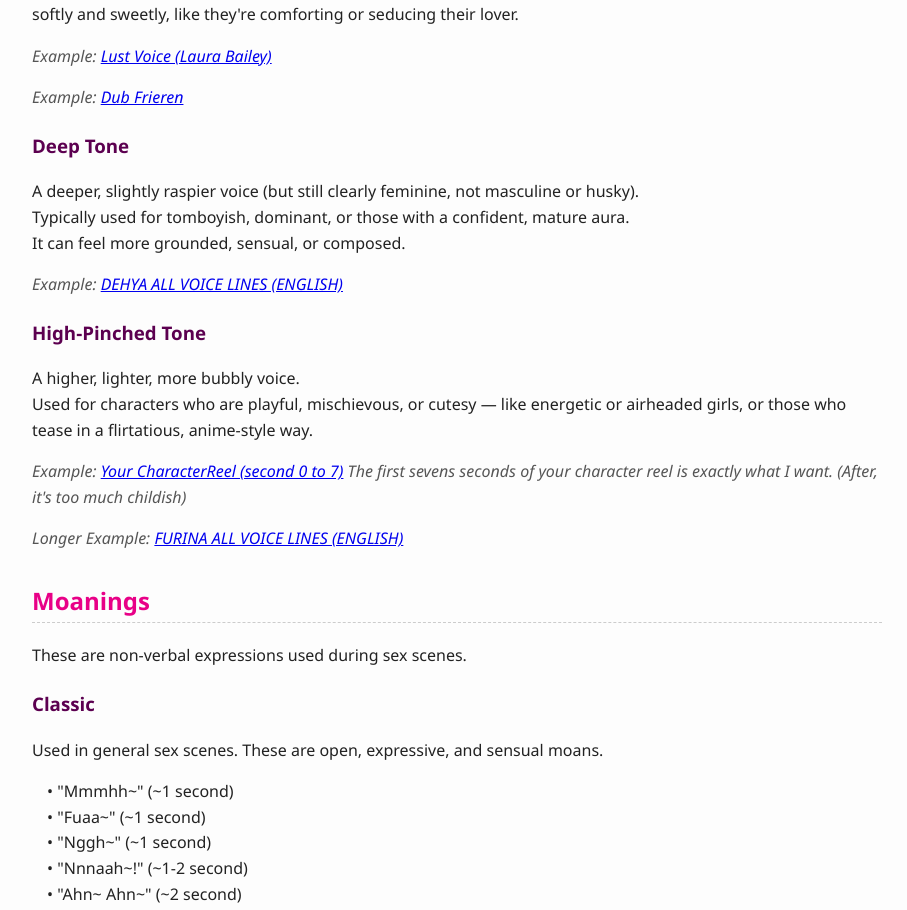
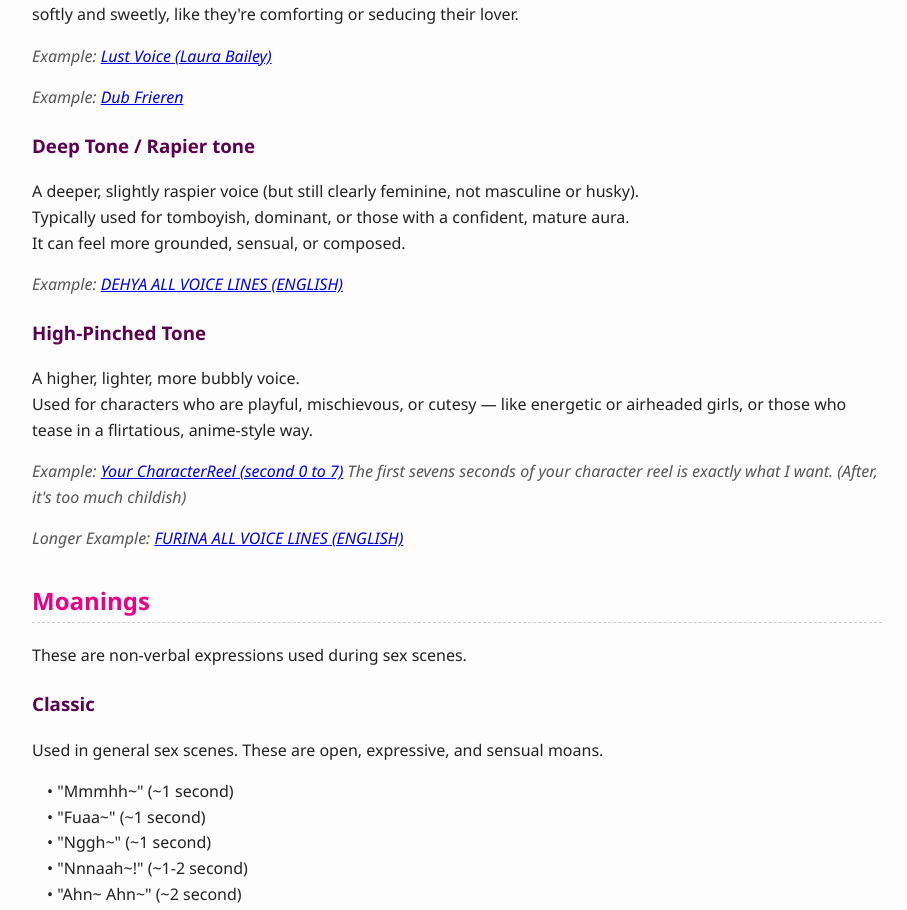
Before and after one commit to PentaniaGameStudio/unifoxstudio.github.io, a plain HTML site: page BaseLine.html in a window 1280 px wide. Shown: the part 1184-2094 px from the top of the page, without its empty margins (183-1090 px from the left). Drawn offline with Linux system fonts and the light colour scheme.

Commit message:
Update BaseLine.html

```diff
--- a/BaseLine.html
+++ b/BaseLine.html
@@ -101,7 +101,7 @@
     Dub Frieren</a>
 	</p>
 
-    <h3>Deep Tone</h3>
+    <h3>Deep Tone / Rapier tone</h3>
     <p>
         A deeper, slightly raspier voice (but still clearly feminine, not masculine or husky).<br>
         Typically used for tomboyish, dominant, or those with a confident, mature aura.<br>
```
